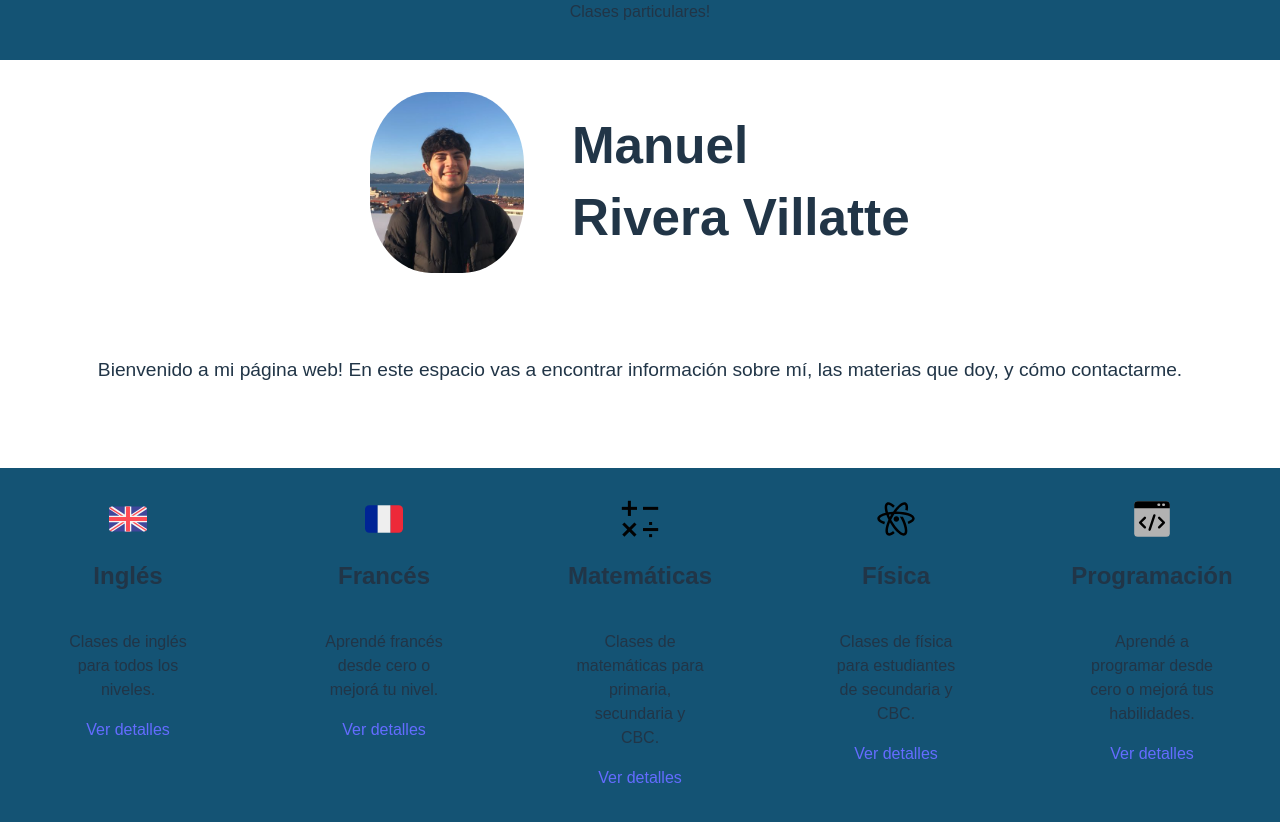
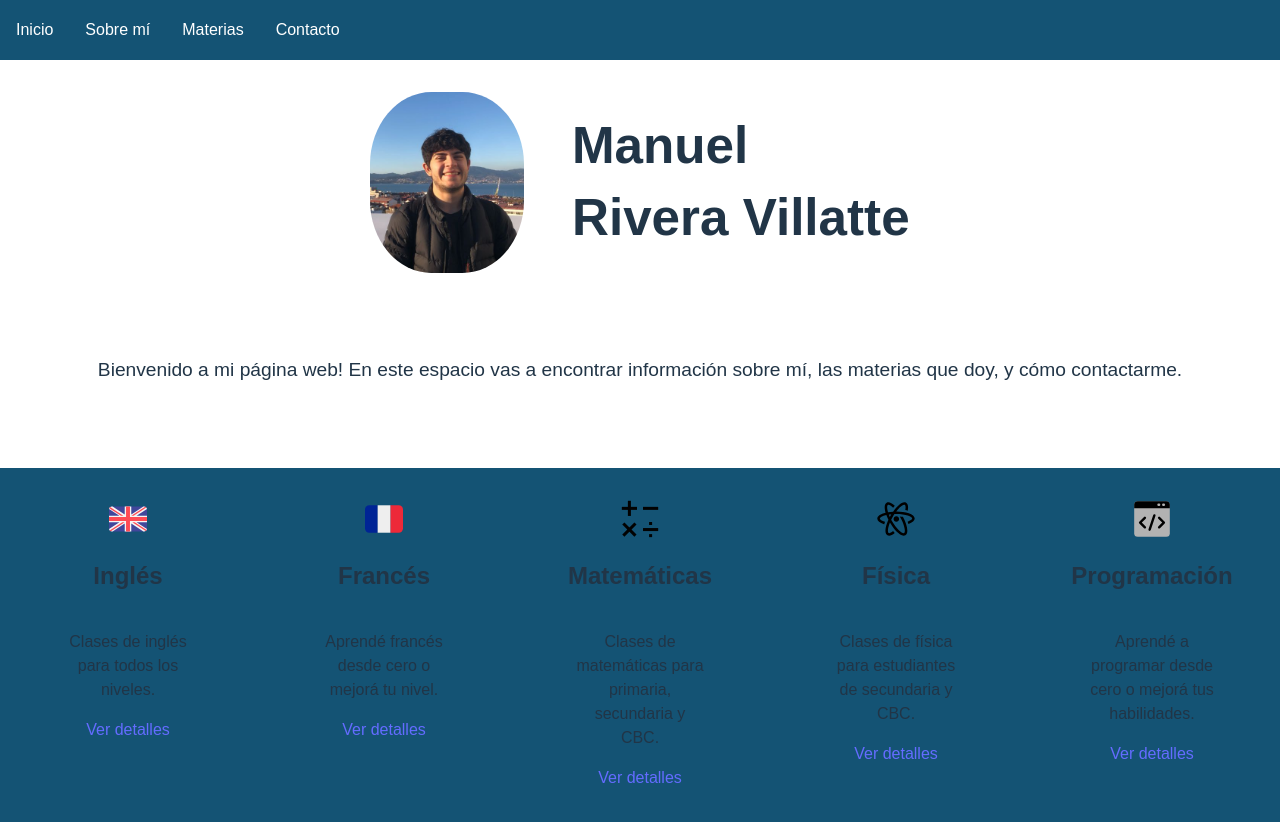
Before and after one commit to ManusaRivi/web-profe-particular, a React (Vite) app: page / in a window 1280 px wide. Built offline with nearby package versions, Linux system fonts and the light colour scheme.

Commit message:
add placeholder links to navbar

```diff
--- a/src/components/navbar/Navbar.module.css
+++ b/src/components/navbar/Navbar.module.css
@@ -5,4 +5,18 @@
     height: var(--navbar-height);
     z-index: 1000;
     background-color: var(--background-accent);
+    align-items: center;
+    display: flex;
+    flex: 1;
 }
+
+.navbarButton {
+    text-decoration: none;
+    color: white;
+    padding: 0.5rem 1rem;
+}
+
+.navbarButton:hover {
+    color: #ffe082;
+    transition: color 0.3s ease;
+}
--- a/src/components/navbar/Navbar.tsx
+++ b/src/components/navbar/Navbar.tsx
@@ -3,9 +3,10 @@ import styles from './Navbar.module.css';
 export default function Navbar() {
     return (
         <div className={styles.navbar}>
-            <p style={{ margin: 0 }}>
-                Clases particulares!
-            </p>
+            <a className={styles.navbarButton}>Inicio</a>
+            <a className={styles.navbarButton}>Sobre mí</a>
+            <a className={styles.navbarButton}>Materias</a>
+            <a className={styles.navbarButton}>Contacto</a>
         </div>
     )
 }
```
